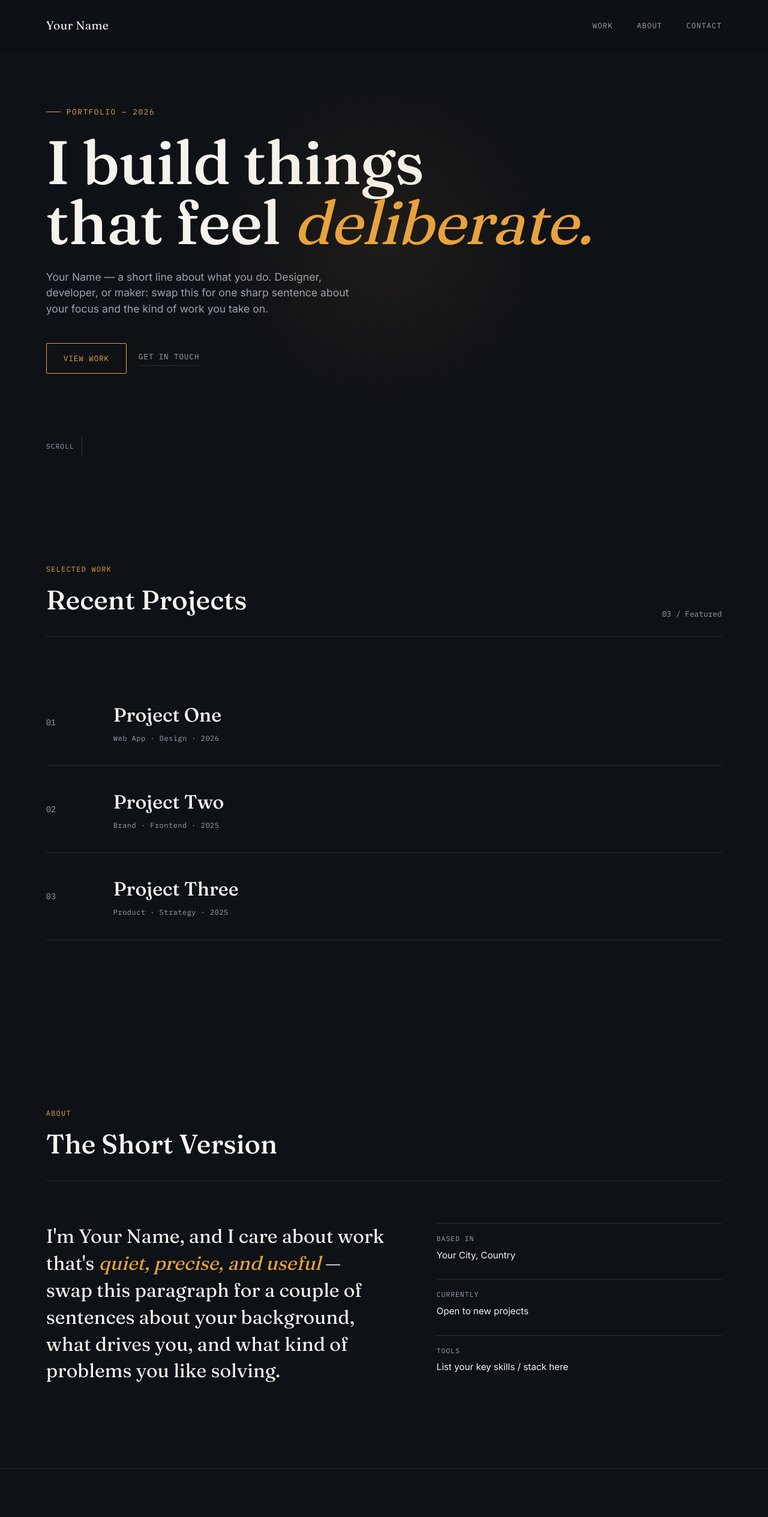
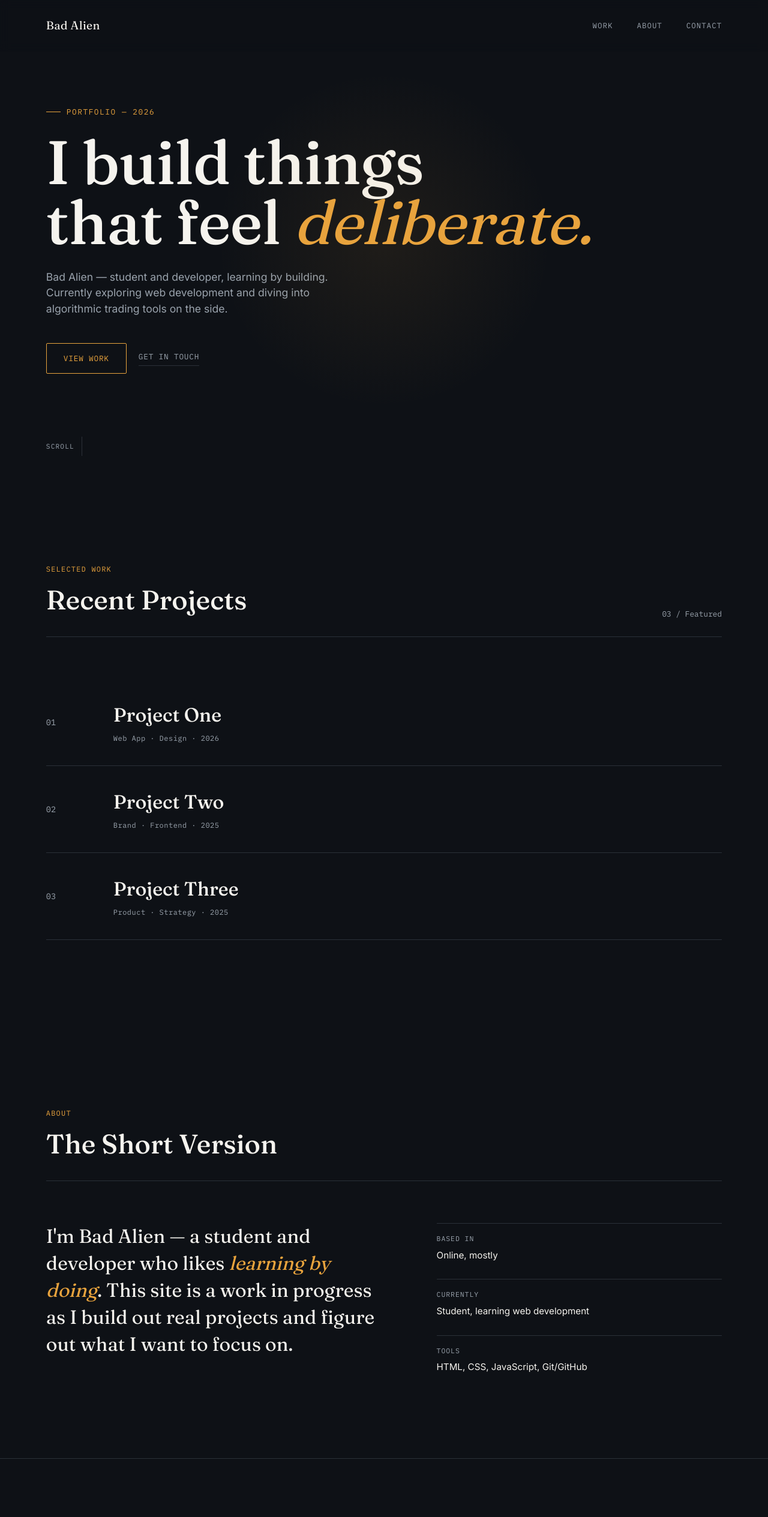
Before and after one commit to sky250909-sketch/sky250909-sketch.github.io, a plain HTML site: page index.html in a window 1280 px wide. Shown: the top 2529 px of the page at 60% size. Drawn offline with Linux system fonts and the light colour scheme.

Commit message:
Add files via upload

```diff
--- a/index.html
+++ b/index.html
@@ -3,7 +3,7 @@
 <head>
 <meta charset="UTF-8">
 <meta name="viewport" content="width=device-width, initial-scale=1.0">
-<title>Your Name — Portfolio</title>
+<title>Bad Alien — Portfolio</title>
 <link rel="preconnect" href="https://fonts.googleapis.com">
 <link rel="preconnect" href="https://fonts.gstatic.com" crossorigin>
 <link href="https://fonts.googleapis.com/css2?family=Fraunces:opsz,wght@9..144,400;9..144,500;9..144,600&family=Inter:wght@400;500;600&family=IBM+Plex+Mono:wght@400;500&display=swap" rel="stylesheet">
@@ -282,7 +282,7 @@
 <body>
 
 <nav id="nav">
-  <div class="logo">Your Name</div>
+  <div class="logo">Bad Alien</div>
   <div class="nav-links">
     <a href="#work">Work</a>
     <a href="#about">About</a>
@@ -294,7 +294,7 @@
   <div class="spotlight" id="spotlight"></div>
   <div class="eyebrow">Portfolio — 2026</div>
   <h1>I build things<br>that feel <em>deliberate.</em></h1>
-  <p class="hero-sub">Your Name — a short line about what you do. Designer, developer, or maker: swap this for one sharp sentence about your focus and the kind of work you take on.</p>
+  <p class="hero-sub">Bad Alien — student and developer, learning by building. Currently exploring web development and diving into algorithmic trading tools on the side.</p>
   <div class="hero-cta">
     <a href="#work" class="btn">View Work</a>
     <a href="#contact" class="btn-ghost">Get in touch</a>
@@ -347,20 +347,20 @@
   </div>
   <div class="about-grid">
     <div class="about-text">
-      I'm Your Name, and I care about work that's <span class="accent">quiet, precise, and useful</span> — swap this paragraph for a couple of sentences about your background, what drives you, and what kind of problems you like solving.
+      I'm Bad Alien — a student and developer who likes <span class="accent">learning by doing</span>. This site is a work in progress as I build out real projects and figure out what I want to focus on.
     </div>
     <div class="about-meta">
       <div class="meta-block">
         <div class="meta-label">Based In</div>
-        <div class="meta-value">Your City, Country</div>
+        <div class="meta-value">Online, mostly</div>
       </div>
       <div class="meta-block">
         <div class="meta-label">Currently</div>
-        <div class="meta-value">Open to new projects</div>
+        <div class="meta-value">Student, learning web development</div>
       </div>
       <div class="meta-block">
         <div class="meta-label">Tools</div>
-        <div class="meta-value">List your key skills / stack here</div>
+        <div class="meta-value">HTML, CSS, JavaScript, Git/GitHub</div>
       </div>
     </div>
   </div>
@@ -369,11 +369,10 @@
 <footer id="contact">
   <div class="footer-title">Let's build <em>something</em> together.</div>
   <div class="footer-bottom">
-    <div>© 2026 Your Name</div>
+    <div>© 2026 Bad Alien</div>
     <div class="footer-links">
-      <a href="mailto:you@email.com">Email</a>
-      <a href="#">LinkedIn</a>
-      <a href="#">GitHub</a>
+      <a href="mailto:sky250909@gmail.com">Email</a>
+      <a href="https://github.com/sky250909-sketch" target="_blank">GitHub</a>
     </div>
   </div>
 </footer>
```
